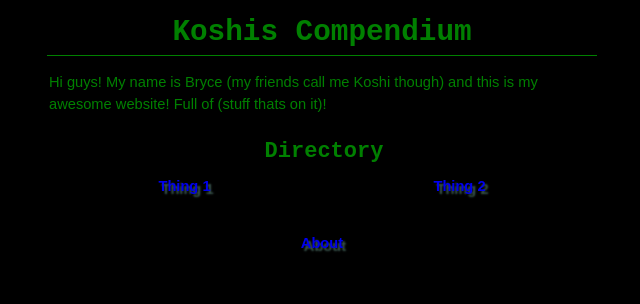
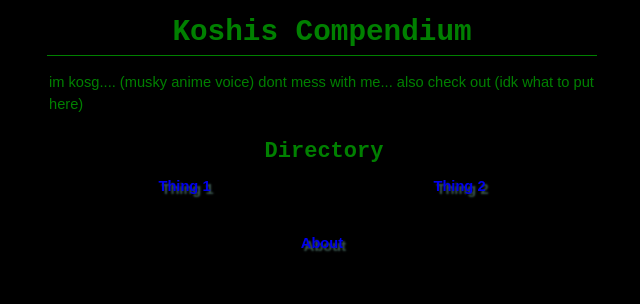
Before and after one commit to k0shir0/kosg, a plain HTML site: page index.html in a window 1280 px wide. Shown: the whole page, without its empty margins (318-958 px from the left). Drawn offline with Linux system fonts and the light colour scheme; a web font is replaced by a local one.

Commit message:
Update index.html

```diff
--- a/index.html
+++ b/index.html
@@ -13,7 +13,7 @@
 	</head>
 <body>
 <h1>Koshis Compendium</h1>
-<p>Hi guys! My name is Bryce (my friends call me Koshi though) and this is my awesome website! Full of (stuff thats on it)!
+<p> im kosg.... (musky anime voice) dont mess with me... also check out (idk what to put here)
 <h2><center>Directory</center></h2>
 <table style="text-align: center;">
 	<tr><td style="width: 50%;"><a href="thing1.html">Thing 1</a></td>
```
